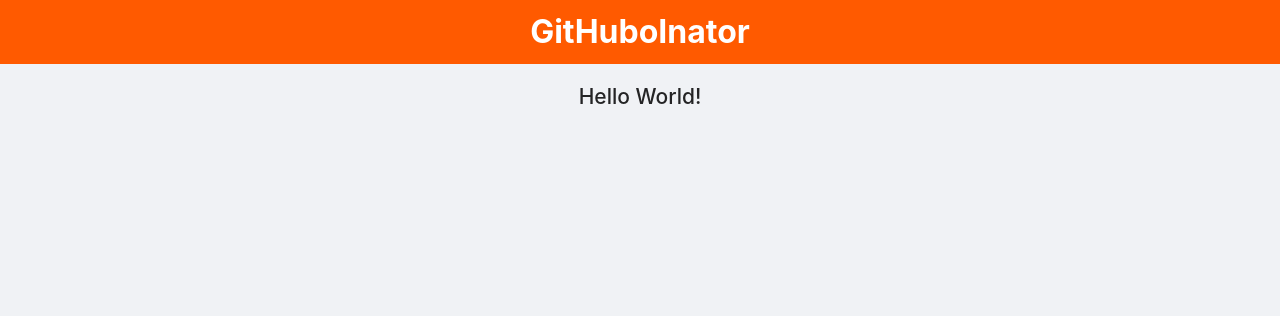
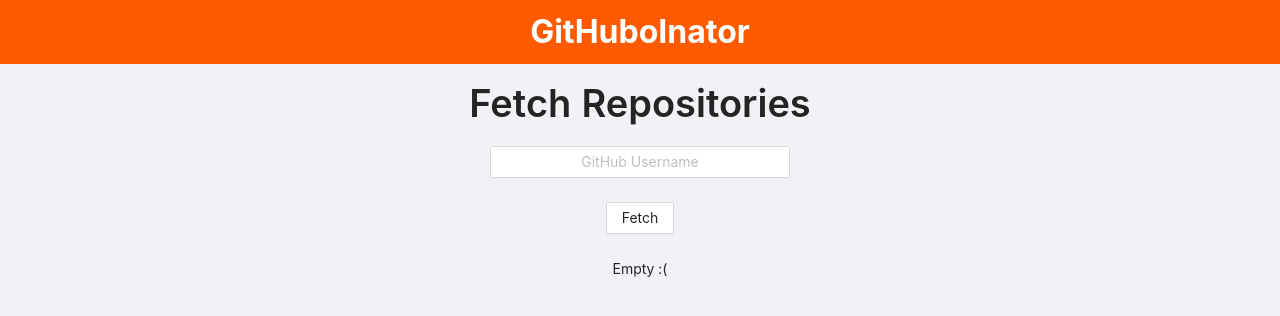
Before and after one commit to kartonixon/github-o-inator, a React (Create React App) app: page / in a window 1280 px wide. Shown: the top 316 px of the page. Built offline with nearby package versions, Linux system fonts and the light colour scheme.

Commit message:
connect everything in main component

```diff
--- a/src/components/GitHuboInator/index.tsx
+++ b/src/components/GitHuboInator/index.tsx
@@ -1,9 +1,48 @@
-import { FunctionComponent } from "react";
+import { Typography } from "antd";
+import { useForm } from "antd/lib/form/Form";
+import { FunctionComponent, useState } from "react";
+import { fetchRepositories, Repository } from "../../Repository";
+import { RepositoryTile } from "../RepositoryTile";
+import { UsernameForm, UsernameFormFields } from "../UsernameForm";
+import styles from "./styles.module.scss";
+
+const { Title } = Typography;
 
 export const GitHuboInator: FunctionComponent = () => {
+  const [repositories, setRepositories] = useState<Repository[]>([]);
+  const [isLoading, setIsLoading] = useState(false);
+  const [form] = useForm();
+
+  const onFormFinish = async (values: UsernameFormFields) => {
+    setIsLoading(true);
+    const repos = await fetchRepositories(values.username);
+    setRepositories(repos);
+    setIsLoading(false);
+  };
+
   return (
     <div>
-      <h1>Hello World!</h1>
+      <Title>Fetch Repositories</Title>
+
+      <div className={styles.formWrapper}>
+        <UsernameForm
+          isLoading={isLoading}
+          form={form}
+          onFinish={onFormFinish}
+        />
+      </div>
+
+      {repositories.length > 0 ? (
+        repositories
+          .sort((a, b) => b.stars - a.stars)
+          .map((repo, idx) => (
+            <div key={idx} className={styles.tile}>
+              <RepositoryTile repo={repo} />
+            </div>
+          ))
+      ) : (
+        <p>Empty :(</p>
+      )}
     </div>
   );
 };
--- /dev/null
+++ b/src/components/GitHuboInator/styles.module.scss
@@ -0,0 +1,10 @@
+.formWrapper {
+  margin: auto;
+  max-width: 300px;
+}
+
+.tile {
+  display: flex;
+  justify-content: center;
+  padding: 4px;
+}
```
